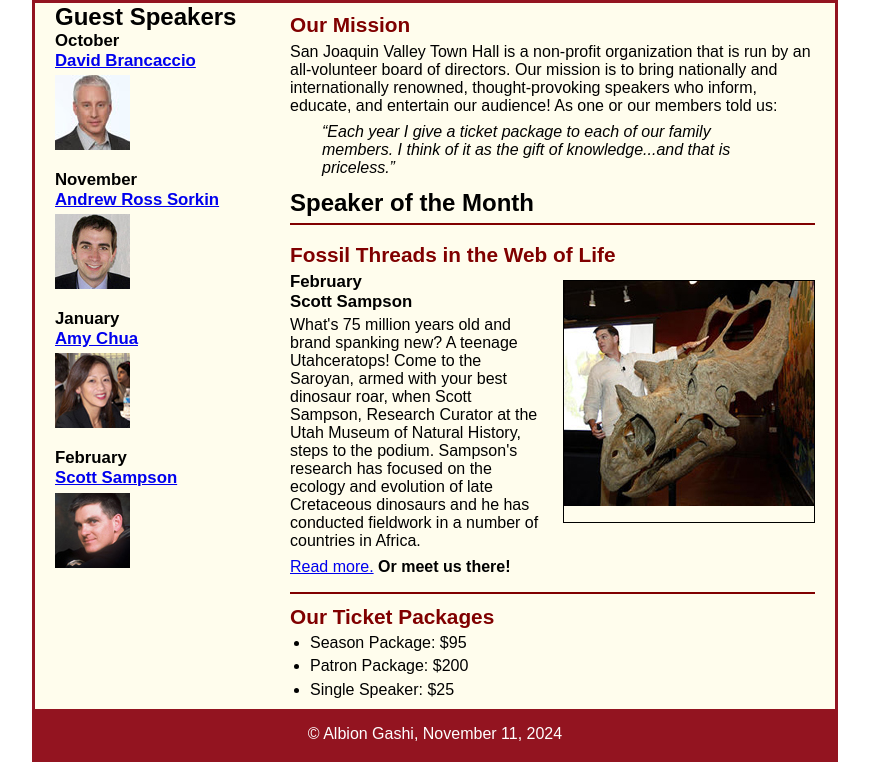
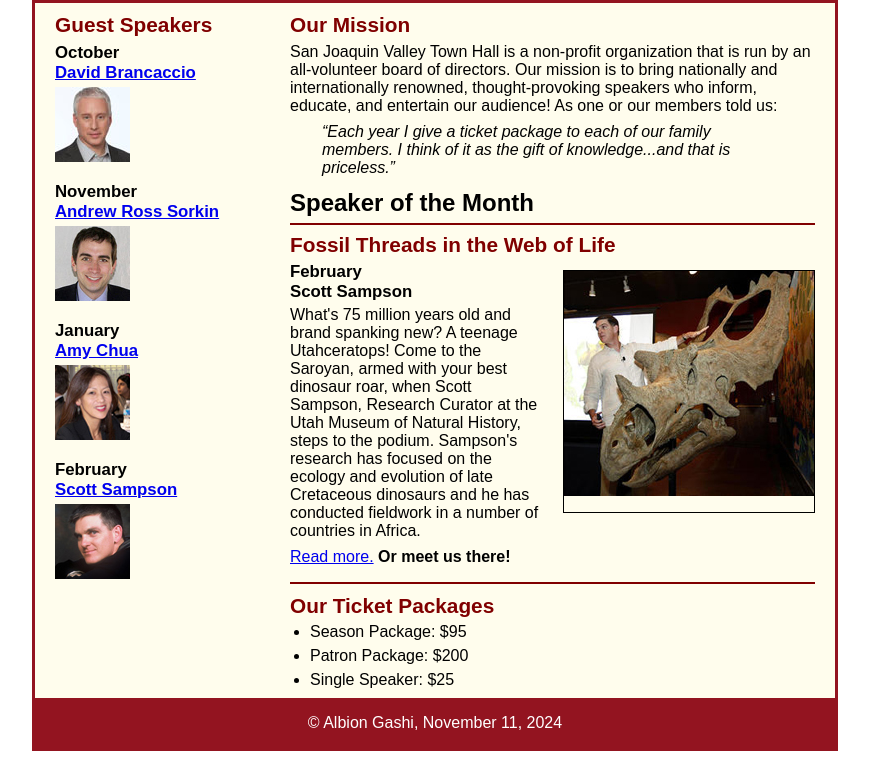
Before and after one commit to ag2654/A08, a plain HTML site: page index.html in a window 1280 px wide. Shown: the part 120-882 px from the top of the page, without its empty margins (205-1074 px from the left). Drawn offline with Linux system fonts and the light colour scheme.

Commit message:
fixed styles

```diff
--- a/styles/main.css
+++ b/styles/main.css
@@ -118,10 +118,10 @@ aside h1 {
 	color: #800000;
 }
 
-section h2 {
-    color: #800000;
-    font-size: 130%;
-    padding: .5em 0 .25em 0;
+aside h2 {
+	color: #800000;
+	font-size: 130%;
+	padding: .5em 0 .25em 0;
 }
 
 aside h3 {
```
